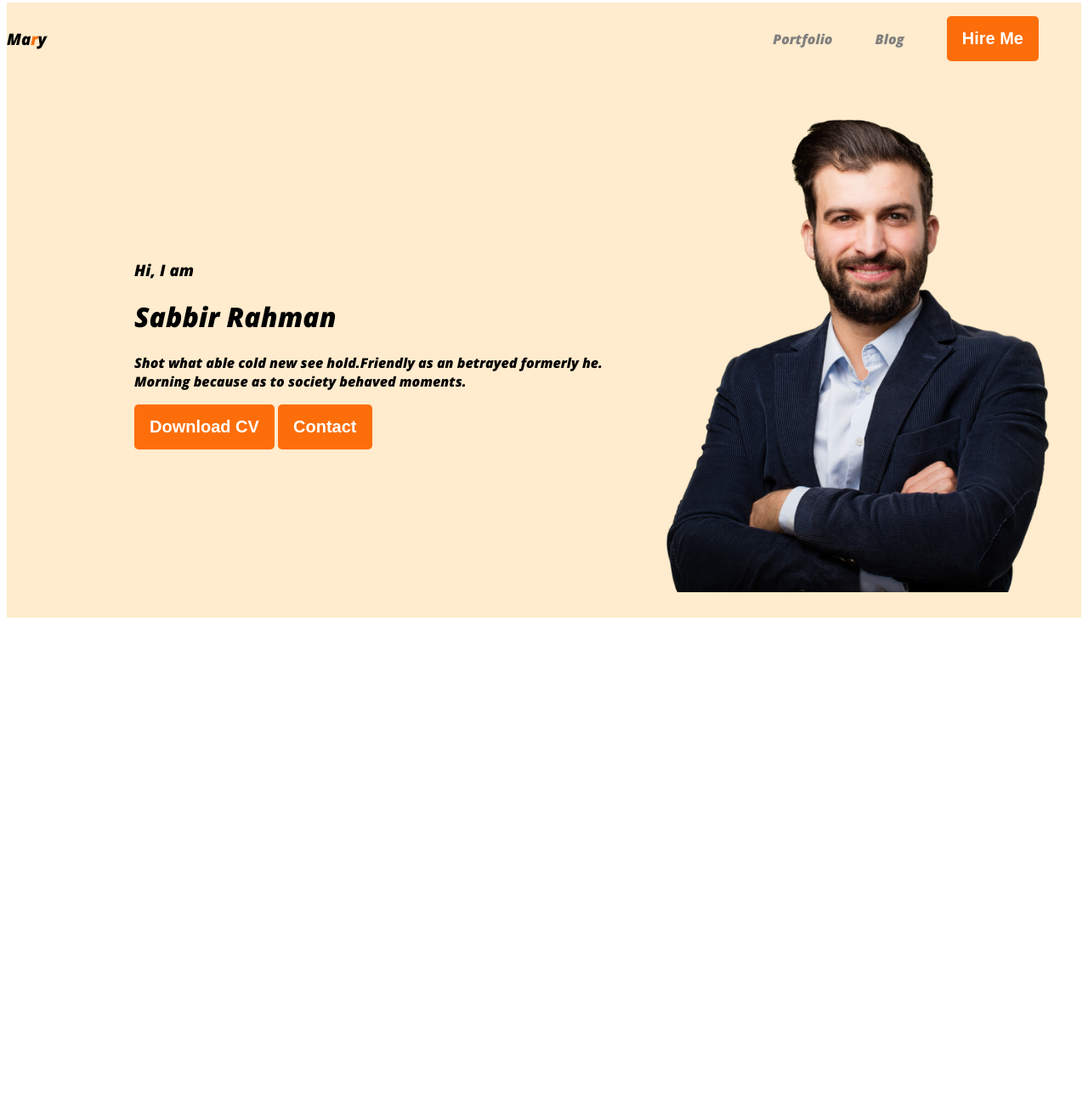
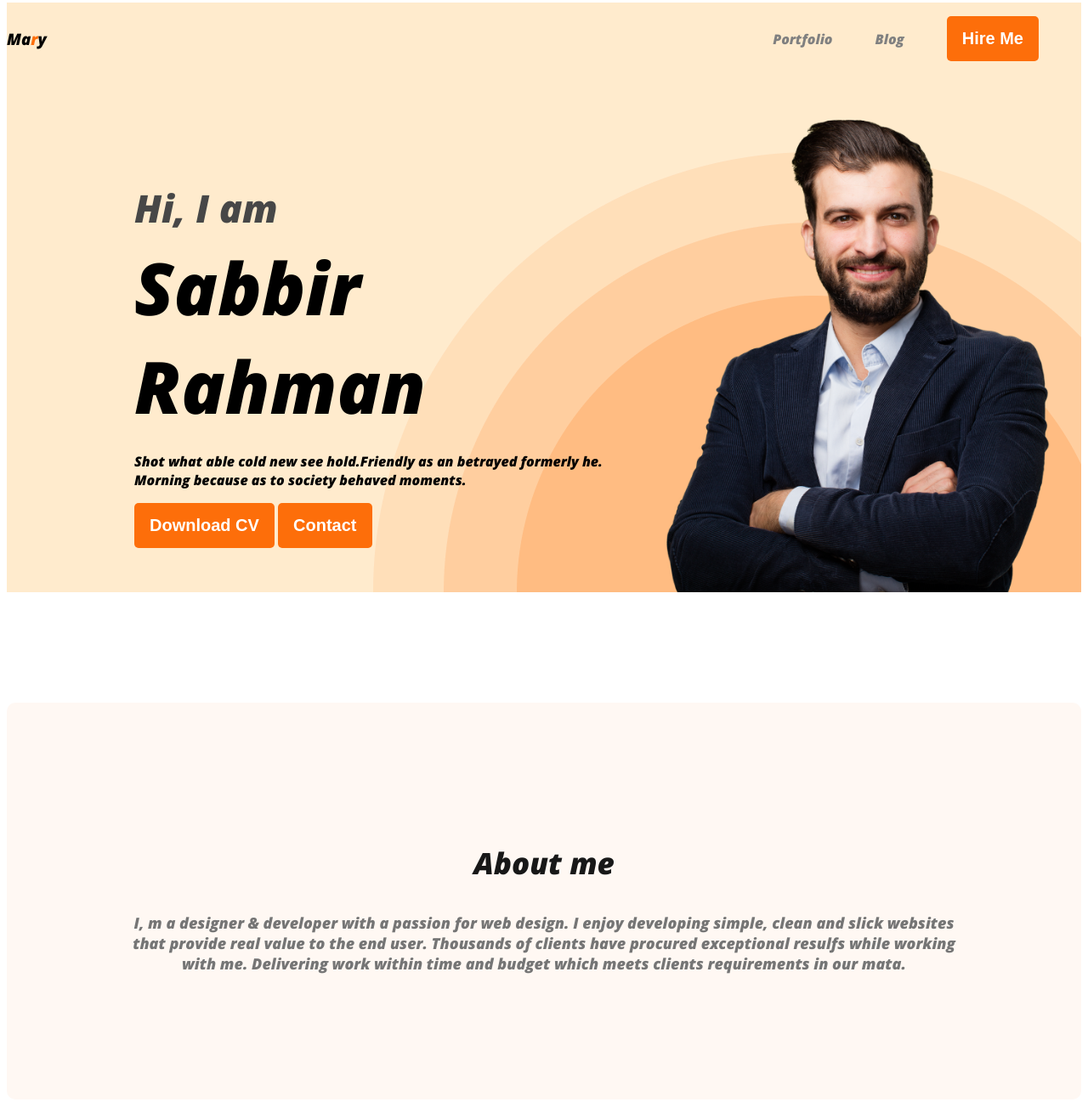
Before and after one commit to sabbirrahmanrm/webdebeloper-portfolio, a plain HTML site: page index.html in a window 1280 px wide. Shown: the part 5-1302 px from the top of the page at 85% size. Before the commit the page ends 800 px from the top, so only its background shows below. Drawn offline with nearby package versions, Linux system fonts and the light colour scheme.

Commit message:
about site

```diff
--- a/index.html
+++ b/index.html
@@ -39,6 +39,15 @@
 
  </header>
  <main>
+  <section class="about">
+   <h3 class="section-title"> About me</h3>
+   <p class="section-description">
+    I, m a designer & developer with a passion for web design. I enjoy developing simple, clean and slick websites that provide real value to the end user. Thousands of clients have procured exceptional resulfs while working with me. Delivering work within time and budget which meets clients requirements in our mata.
+
+  </section>
+
+  </p>
+
 
  </main>
  <footer>
--- a/styles/style.css
+++ b/styles/style.css
@@ -10,6 +10,20 @@ body{
  color: #fd6e0a;
 
  }
+ .section-title{
+  color: var(--Dark-01, #181818);
+text-align: center;
+font-family: Open Sans;
+font-size: 35px;
+font-weight: 700;
+
+ }
+.section-description{
+ color: #757575;
+text-align: center;
+font-size: 18px;
+font-weight: 400;
+}
 
 .button-primary{
  color:black;
@@ -46,9 +60,12 @@ nav a{
 }
 .header{
  background-color: blanchedalmond;
+ background-image: url('../images/header_bg.png');
+ background-repeat: no-repeat;
+ background-position: bottom right;
 }
 .banner{
- padding: 30px 30px 30px 150px;
+ padding: 30px 30px 0px 150px;
  display: flex;
  align-items: center;
 }
@@ -57,3 +74,24 @@ nav a{
 
 
 }
+.banner-greetings{
+ font-size: 45px;
+ color: #474747;
+ margin-bottom:0;
+
+}
+.banner-title{
+ font-size: 85px;
+ font-weight: 700;
+ margin-top: 5px;
+ margin-bottom: 20px;;
+}
+/* main section*/
+
+.about{
+ padding: 130px;
+ border-radius: 10px;
+ background: #FFF8F3;
+ margin: 130px 0px;
+
+}
```
